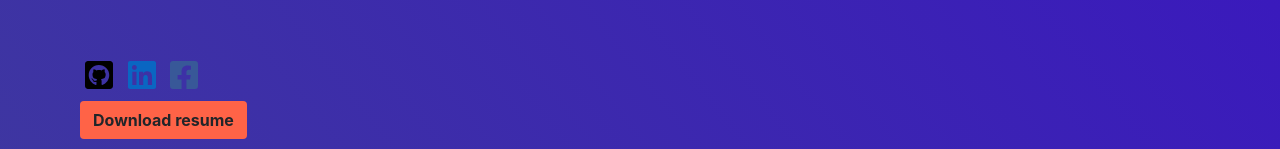
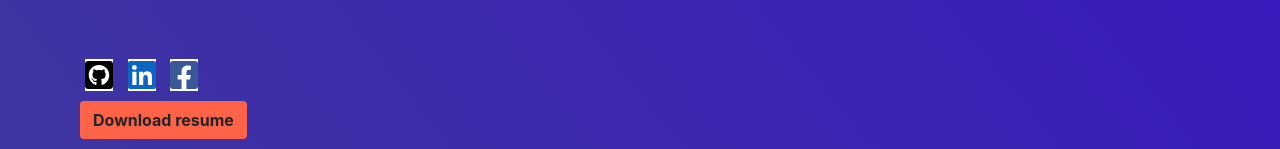
Before and after one commit to Akash044/developer-portfolio, a React (Create React App) app: page / in a window 1280 px wide. Shown: the part 510-659 px from the top of the page. Built offline with nearby package versions, Linux system fonts and the light colour scheme; no server answers.

Commit message:
icon bg change

```diff
--- a/src/Components/Home/Home.js
+++ b/src/Components/Home/Home.js
@@ -50,19 +50,20 @@ const Home = () => {
               href="https://github.com/Akash044"
               style={{ padding: "5px", textDecoration: "none" }}
             >
-              <FontAwesomeIcon icon={faGithubSquare} size="2x" color="black" />{" "}
+              <FontAwesomeIcon className="bg-white" icon={faGithubSquare} size="2x" color="black" />{" "}
             </a>
             <a
               href="https://www.linkedin.com/in/akash002/"
               style={{ padding: "5px", textDecoration: "none" }}
             >
-              <FontAwesomeIcon icon={faLinkedin} size="2x" color="#0a66c2" />{" "}
+              <FontAwesomeIcon className="bg-white" icon={faLinkedin} size="2x" color="#0a66c2" />{" "}
             </a>
             <a
               href="https://www.facebook.com/akash.hossain.5895/"
               style={{ padding: "5px", textDecoration: "none" }}
             >
               <FontAwesomeIcon
+              className="bg-white "
                 icon={faFacebookSquare}
                 size="2x"
                 color="#385898"
```
